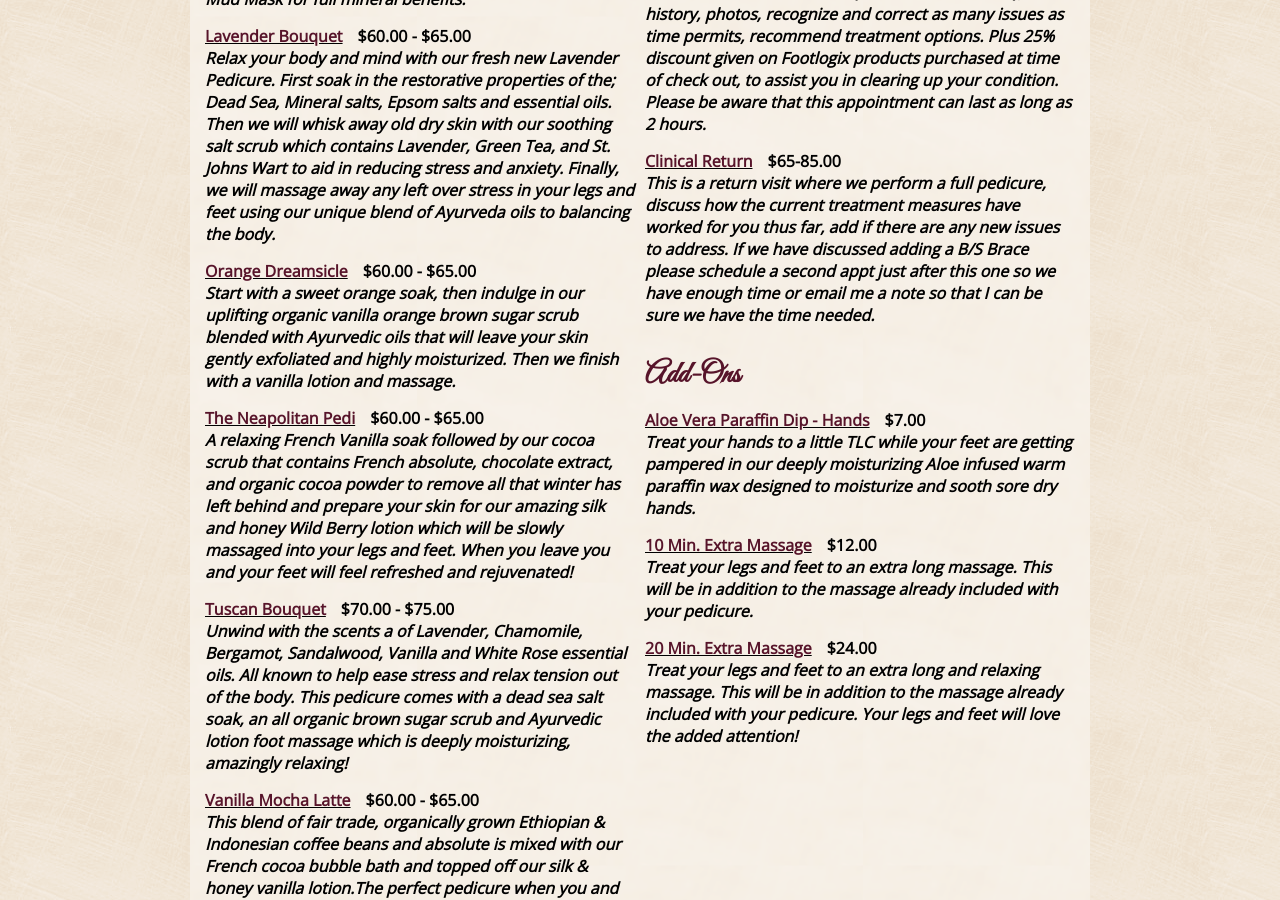
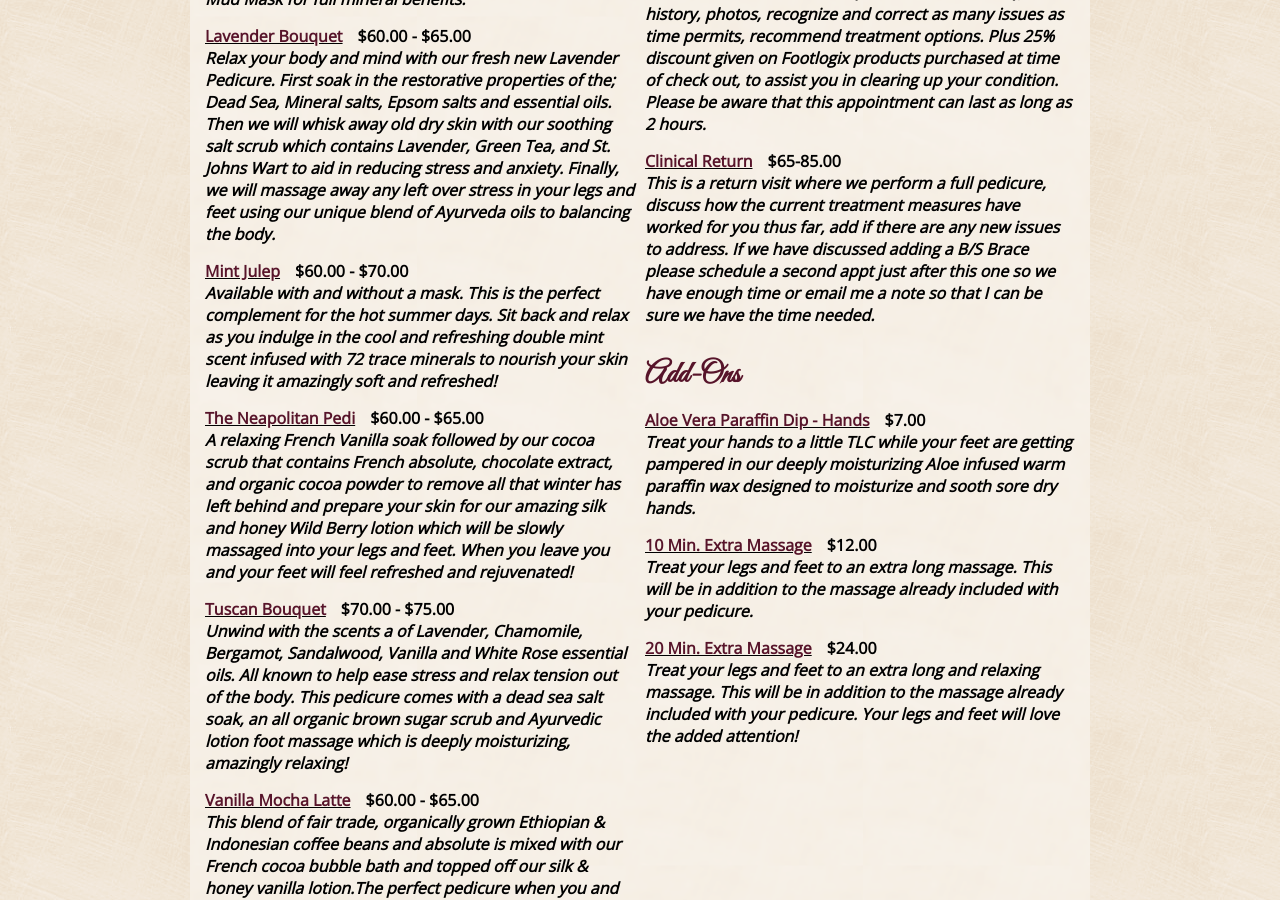
Before and after one commit to susanspedispa/susanspedispa.github.io, a Jekyll site: the page built from menu/pedicures.html, in a window 1280 px wide and 900 px high, scrolled down 625 px. Built offline with Jekyll 4.4.1, drawn with Linux system fonts in a browser that asks for light colours.

Commit message:
Create pedicures.yml

```diff
--- a/_data/pedicures.yml
+++ b/_data/pedicures.yml
@@ -23,12 +23,11 @@ menu:
            salt scrub which contains Lavender, Green Tea, and St. Johns Wart to aid in reducing stress and anxiety.
            Finally, we will massage away any left over stress in your legs and feet using our unique blend of Ayurveda oils
            to balancing the body.
-        - name: Orange Dreamsicle
-          price: $60.00 - $65.00
+        - name: Mint Julep
+          price: $60.00 - $70.00
           description: >
-           Start with a sweet orange soak, then indulge in our uplifting organic vanilla orange brown sugar scrub blended
-           with Ayurvedic oils that will leave your skin gently exfoliated and highly moisturized. Then we finish with a
-           vanilla lotion and massage.
+           Available with and without a mask. This is the perfect complement for the hot summer days. Sit back and relax as you indulge in the cool
+           and refreshing double mint scent infused with 72 trace minerals to nourish your skin leaving it amazingly soft and refreshed!
         - name: The Neapolitan Pedi
           price: $60.00 - $65.00
           description: >
```
